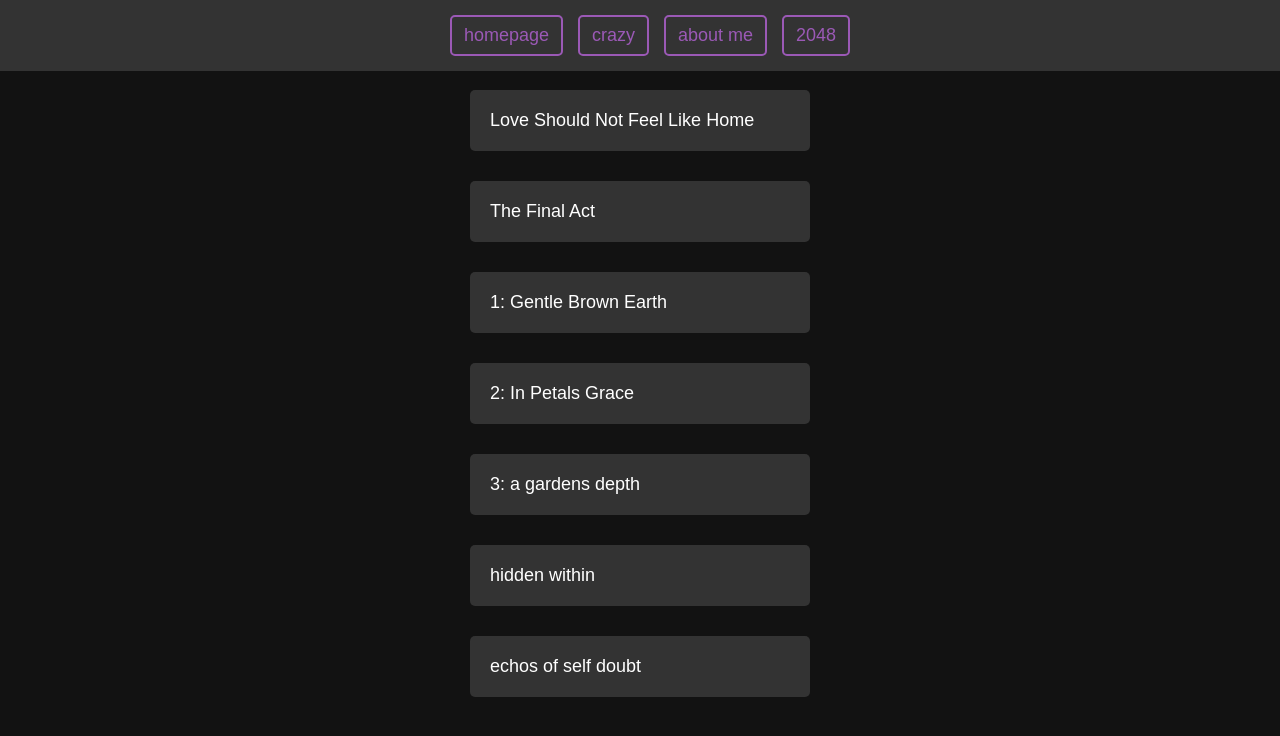
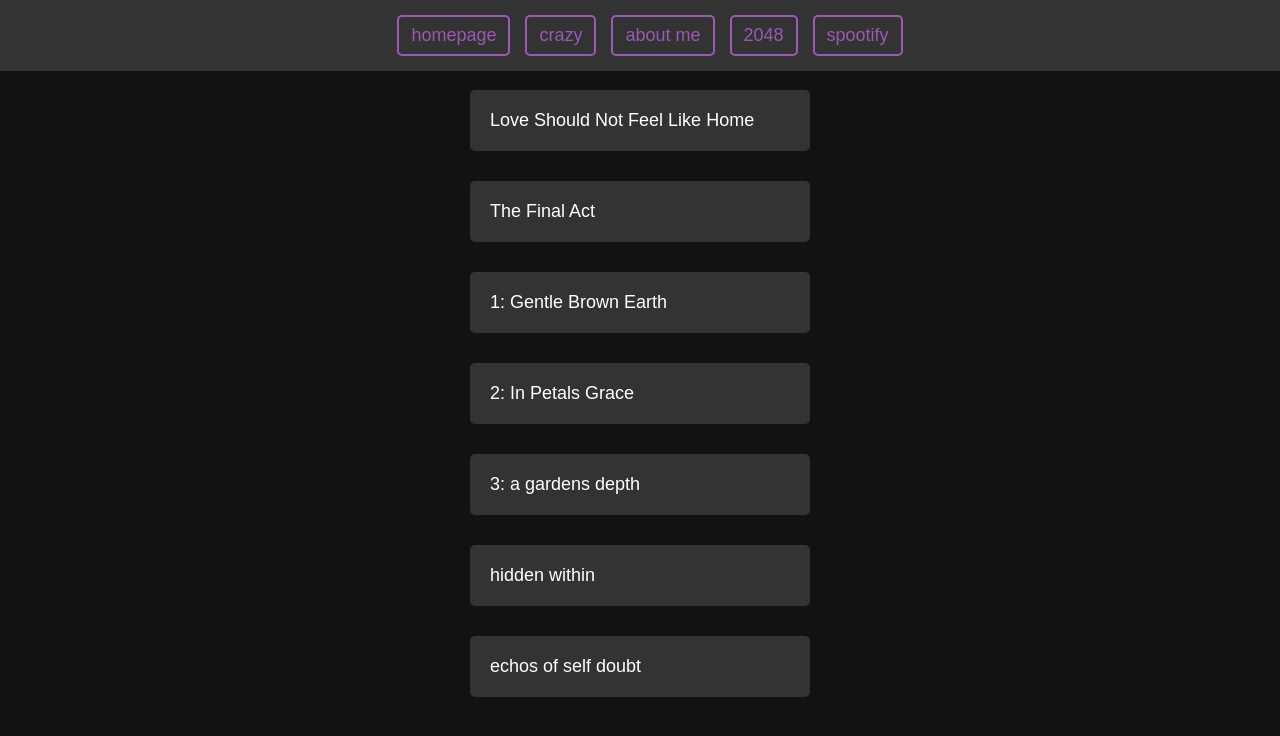
Before and after one commit to draliencannibal/zylapcool, a plain HTML site: page poetry.html in a window 1280 px wide. Drawn offline with Linux system fonts and the light colour scheme.

Commit message:
Update poetry.html

```diff
--- a/poetry.html
+++ b/poetry.html
@@ -135,6 +135,7 @@
         <a href="crazy.html">crazy</a>
         <a href="aboutme.html">about me</a>
         <a href="2048.html">2048</a>
+        <a href="spootify.html">spootify</a>
         </div>
     </nav>
 
```
